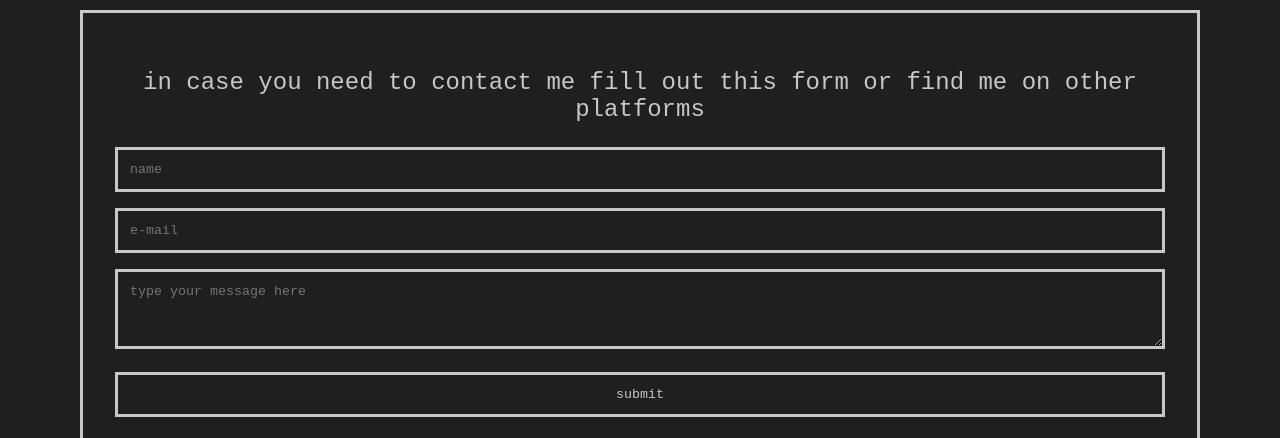
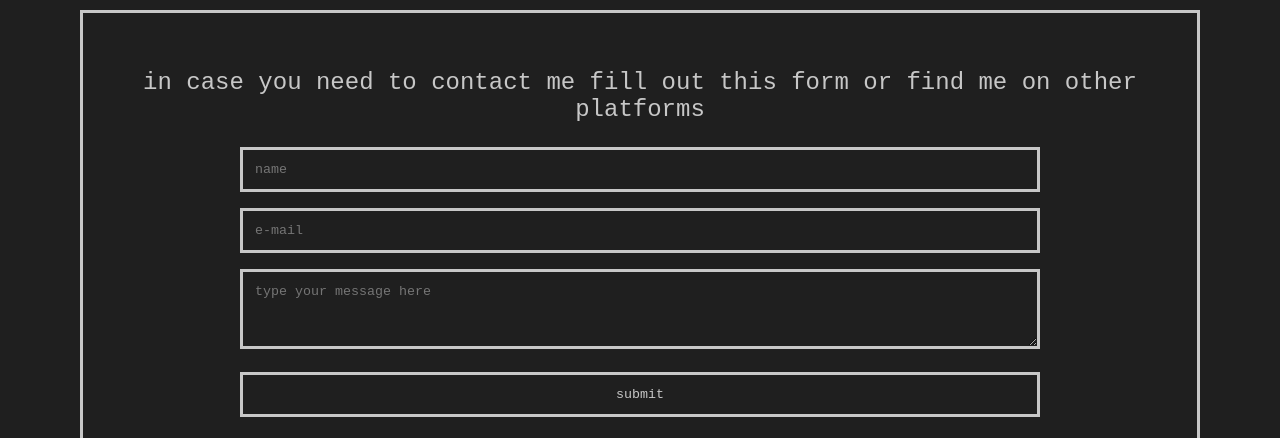
Before and after one commit to petradios/petradios.eu, a website: page contact.html in a window 1280 px wide. Shown: the part 108-546 px from the top of the page. Drawn offline with Linux system fonts and the light colour scheme; a web font is replaced by a local one.

Commit message:
cleaned up code

```diff
--- a/contact.html
+++ b/contact.html
@@ -13,15 +13,18 @@
 </head>
 <body>
     <div class="flex-container">
+        <header>
             <h1>contact not functional</h1>
+        </header>
+        <main>
             <div class="content">
                 <p>in case you need to contact me fill out this form or find me on other platforms</p>
                 <div class="contact_form">
-                <form autocomplete="off">
-                    <input type="text" id="name" placeholder="name">
-                    <input type="email" id="email" placeholder="e-mail">
-                    <textarea id="message" placeholder="type your message here"></textarea>
-                    <input type="submit" value="submit">
+                    <form action="contactform.php" method="post" autocomplete="off">
+                        <input type="text" name="name" placeholder="name">
+                        <input type="email" name="email" placeholder="e-mail">
+                        <textarea name="message" placeholder="type your message here"></textarea>
+                        <input type="submit" name="submit" value="submit">
                     </form>
                 </div>
                 <div class="social">
@@ -30,12 +33,13 @@
                     <a href="https://github.com/petradios"><img src="img/github_white.png" alt="github"></a>
                 </div>
             </div>
+        </main>
     </div>
-    <div class="navbar">
+    <nav class="navbar">
         <a href="/index.html">home</a>
         <a href="/about.html">about</a>
         <a href="/projects.html">projects</a>
         <a href="/contact.html" class="active">contact</a>
-    </div>
+    </nav>
 </body>
 </html>
--- a/index.html
+++ b/index.html
@@ -10,20 +10,24 @@
     <link rel="preconnect" href="https://fonts.gstatic.com" crossorigin>
     <link rel="stylesheet" href="https://fonts.googleapis.com/css2?family=Azeret+Mono:wght@300;400;500;900&display=swap">
     <title>test</title>
+    <link rel="shortcut icon" href="img/github_white.png" type="image/x-icon">
 </head>
 <body>
     <div class="flex-container">
-
+        <header>
             <h1>home in progress</h1>
+        </header>
+        <main>
             <div class="content">
                 <p>welcome to my personal website. have a look around.</p>
             </div>
-        <div class="navbar">
+        </main>
+    </div>
+    <nav class="navbar">
         <a href="/index.html" class="active">home</a>
         <a href="/about.html">about</a>
         <a href="/projects.html">projects</a>
         <a href="/contact.html">contact</a>
-        </div>
-    </div>
+    </nav>
 </body>
 </html>
--- a/package.json
+++ b/package.json
@@ -18,6 +18,7 @@
   },
   "homepage": "https://github.com/petradios/petradios.eu#readme",
   "dependencies": {
-    "express": "^4.18.1"
+    "express": "^4.18.1",
+    "firebase": "^9.8.4"
   }
 }
--- a/styles/styles.css
+++ b/styles/styles.css
@@ -96,22 +96,21 @@
   /* home css */
 
 
-  /* about css*/
+  /* about css */
 .about img{
   margin-top: 5rem;
   height: 200px;
 }
 
-  /* project css */
+  /* project css
 .projects{
-}
+}*/
 
-  /* contact css */
+  /* contact css
 .contact_form{
 
-}
 .social{
-}
+}*/
 .social img{
   height: 3rem;
 }
@@ -126,6 +125,7 @@ textarea{
   resize: vertical;
 }
 input[type=submit],input[type=text],input[type=email], textarea{
+  max-width: 50rem;
   border: 3px #c7c7c7 solid;
   background-color: #1f1f1f;
   color: #c7c7c7;
```
Also changed, not shown: about.html (+7 -3 lines), projects.html (+11 -8 lines), 1 other file. Lines whose indentation alone changed are shown as unchanged.
